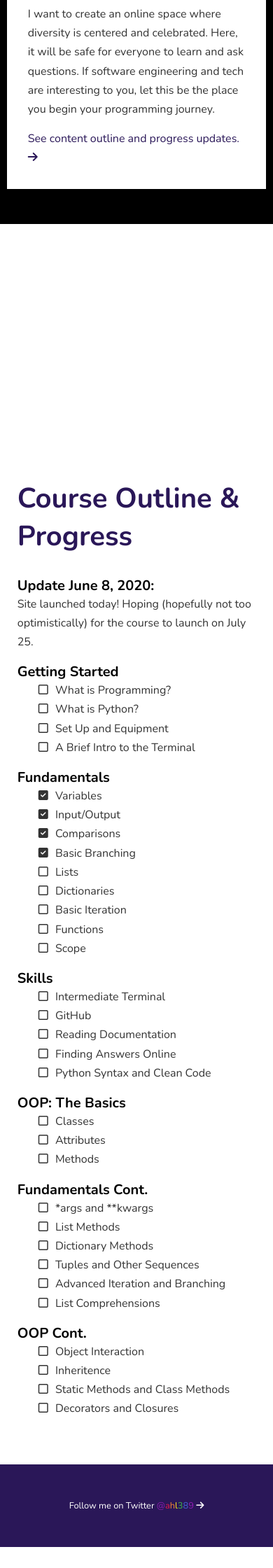
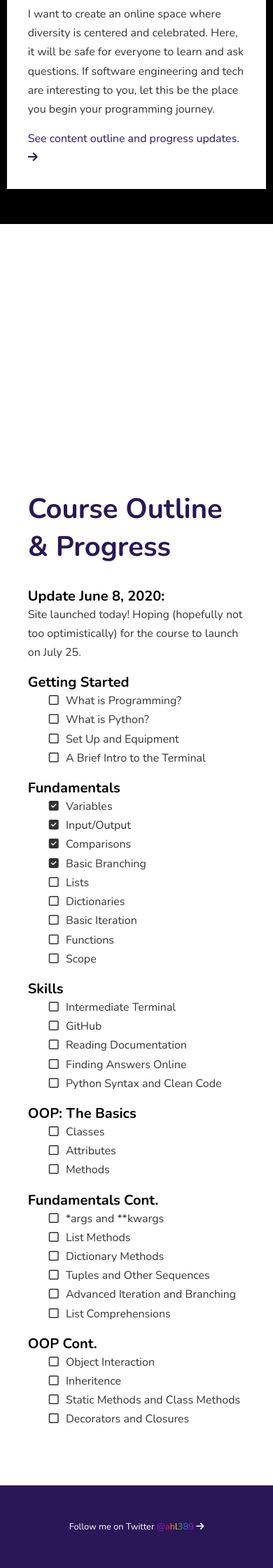
Before and after one commit to ahl389/mural, a Jekyll site: the page index.html, which Jekyll copies as it is, in a window 390 px wide. Shown: the part 1106-3346 px from the top of the page at 70% size. Built offline with Jekyll 4.4.1, drawn with Linux system fonts in a browser that asks for light colours; nearby versions of some CDN libraries; a script that is not in the unit is left out; before the commit the page ends 3316 px from its top, so only the background shows below that.

Commit message:
style friends

```diff
--- a/_sass/custom.scss
+++ b/_sass/custom.scss
@@ -140,6 +140,6 @@ input {
     }
 
     #module-outline {
-        padding: $small;
+        padding: $medium;
     }
 }
```
Also changed, not shown: 1 other file.
